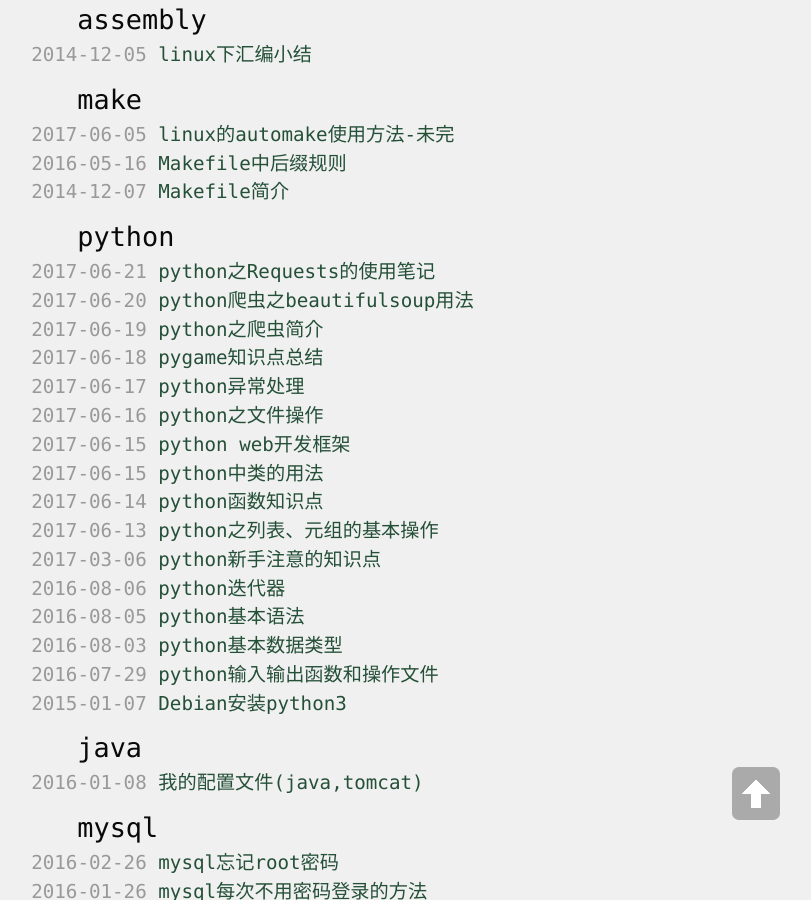
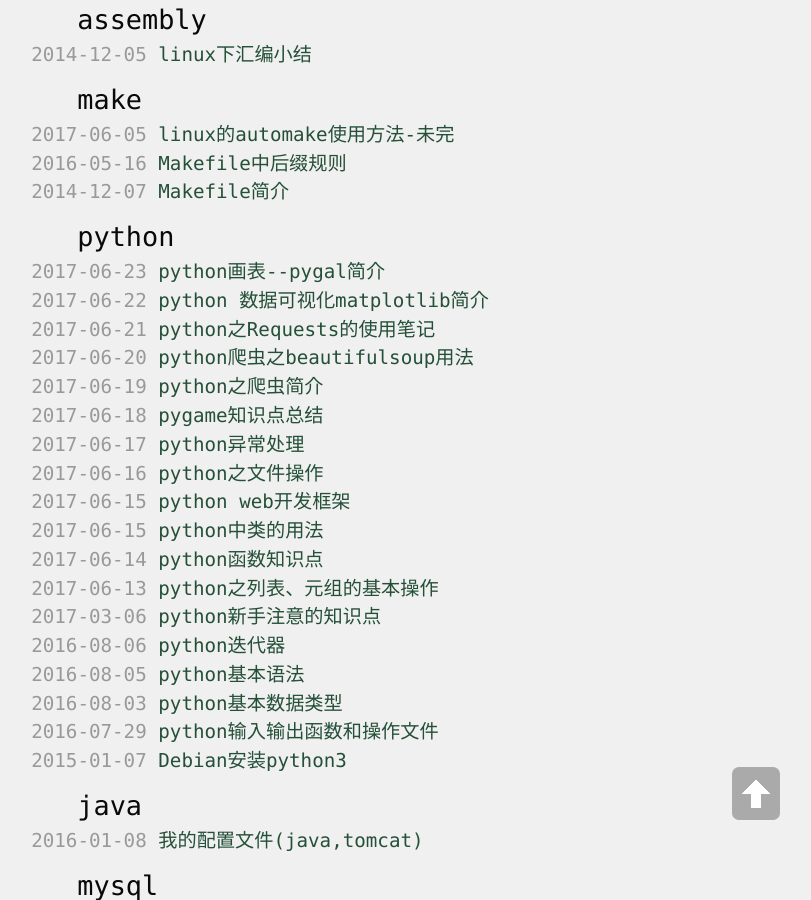
Before and after one commit to yuzibo/yuzibo.github.io, a Jekyll site: the page built from class.html, in a window 1280 px wide and 900 px high, scrolled down 4577 px. Shown: the whole window, without its empty margins (324-1135 px from the left). Built offline with Jekyll 4.4.1, drawn with Linux system fonts in a browser that asks for light colours; comment, search, counter and statistics services are not loaded; some of the changed lines change nothing that is shown.

Commit message:
add two files

````diff
--- /dev/null
+++ b/_posts/2017-06-22-python_matplotlib.md
@@ -0,0 +1,226 @@
+---
+title: "python 数据可视化matplotlib简介"
+category: python
+layout: article
+---
+
+
+# install
+
+python 2.7:
+
+	sudo apt-apt install matplotlib
+
+
+## 小试牛刀
+
+```python
+import matplotlib.pyplot as plt
+
+squares = [1, 4, 9,25]
+plt.plot(squares)
+plt.show()
+```
+
+这个代码段就打开了一个二维坐标图。我们首先导入模块pyplot,因为它有很多用于生成图表的函数。
+
+下面作为更详细的介绍.
+
+## 修改标签文字和线条粗细
+
+```python
+
+import matplotlib.pyplot as plt
+import matplotlib
+
+zhfont1 = matplotlib.font_manager.FontProperties(fname='/usr/share/fonts/truetype/wqy/wqy-zenhei.ttc')
+
+squares = [1, 4, 9, 16, 25]
+plt.plot(squares, linewidth = 5)
+
+# 　set title
+plt.title(u"平方数据",fontsize = 24, fontproperties=zhfont1)
+plt.xlabel(u"值", fontsize = 12, fontproperties=zhfont1)
+plt.ylabel(u"值的平方", fontsize = 12, fontproperties=zhfont1)
+
+# set scale
+plt.tick_params(axis='both', labelsize=14)
+plt.show()
+
+```
+参数*linewidth*决定了plot()绘制的线条的粗细，像title, xlabel,ylabel这些就不用多说了吧，尤其第三个参数fontproperties这个下面就有介绍。
+
+plt.tick_params就是设置刻度的样式，其中指定的实参将影响x轴和y轴的刻度(axis='both')
+
+显示的效果如下：
+
+![mat_1.png](http://yuzibo.qiniudn.com/mat_1.png)
+
+
+大家请注意第zhfont1,这个对象就是指定matplotlib使用的字体，这个不指明的话容易造成乱码，这里，有必要说一下fname的参数，这个传递不对的话也不行。
+
+怎么看你的系统支持哪一种字体呢？使用：
+
+```bash
+fc-list
+```
+
+然后指明字体路径即可。
+
+## 校正图形
+
+不知道大家有没有注意到上面的图片中，有几个问题，那就是在4.0这个点指向了25，现在就得修复这个问题了。
+
+```python
+input_values = [1, 2, 3, 4, 5]
+squares = [1, 4, 9, 16, 25]
+plt.plot(input_values, squares, linewidth = 5)
+```
+效果如下图所示：
+
+![mat_2.png](http://yuzibo.qiniudn.com/mat_2.png)
+
+这种方式是浅显易懂的，主要是因为有了输入数据，而不必需要matplotlib去猜。
+
+## 分散点(scatter)
+上面的图像是连续的，如果使用分散点，那么就可以使用scatter()方法了。
+
+为了节省空间，下面的代码段中有很多的注释，这里就不一一讲解了。
+
+```python
+plt.scatter(2,4)
+
+# 一系列的点
+x_values = [1,2,3,4,5]
+y_values = [1, 4, 9, 16, 25]
+plt.scatter(x_values, y_values, s=100)
+
+#自己填充数字 及　确定刻度范围
+# 这样的填充点因为数据太密了，连成一条曲线了
+x_values = list(range(1, 1001))
+y_values = [x**2 for x in x_values]
+
+plt.axis([0, 1100, 0, 1100000])
+
+# edgecolor 删除点的轮廓和改变颜色
+plt.scatter(x_values, y_values, c = 'red', edgecolor = 'none', s=40)
+
+# 颜色映射colormap: 根据数据的变化规律用颜色展示出来。
+# c = y_values 就是将颜色索引值传递给c
+plt.scatter(x_values, y_values,  edgecolor = 'none', c = y_values, s=40)
+
+# 自动保存图像,这里需要注意的是将　plt.show()替换掉，否则就会显示为一张空白的图片
+plt.savefig('squares_plot.png', bbox_inches = 'tight')
+
+```
+
+其他的代码不用改变，只是代替plt.plot()方法即可。
+
+# 随机漫步
+
+这个东西有点类似随机化算法，下面请看代码实现.
+
+code in random_walk.py:
+
+```python
+
+from random import choice
+
+class RandomWalk():
+    def __init__(self, num_point = 5000):
+        """ 初始化随机漫步的属性"""
+        self.num_point = num_point
+
+        # 所有的随机漫步都始于(0,0)
+        self.x_values = [0]
+        self.y_values = [0]
+
+
+    def fill_walk(self):
+    # walk and up to length of
+        while len(self.x_values) < self.num_point:
+        # decise direction and distance
+            x_direction = choice([-1, 1])
+            x_distance = choice([0, 1, 2, 3, 4])
+            x_step = x_direction * x_distance
+
+            y_direction = choice([-1, 1])
+            y_distance = choice([0, 1, 2,3,4])
+            y_step = y_direction * y_distance
+
+        # refuse keep original
+            if x_step == 0 and y_step == 0:
+                continue
+
+        # caluate next x and y, x_step add last element in x_values
+            next_x = self.x_values[-1] + x_step
+            next_y = self.y_values[-1] + y_step
+
+            self.x_values.append(next_x)
+            self.y_values.append(next_y)
+```
+
+上面的代码只是定义了一个使用的类，下面是使用的方法。
+
+code in rw_visual.py:
+
+```python
+
+import matplotlib.pyplot as plt
+
+from mpl_squares import RandomWalk
+
+# 创建一个RandomWalk（）实例
+
+rw = RandomWalk()
+rw.fill_walk()
+
+plt.scatter(rw.x_values, rw.y_values, s=15)
+
+plt.show()
+
+```
+
+效果如图所示：
+
+![mat_3.png](http://yuzibo.qiniudn.com/mat_3.png)
+
+还可以使用循环，做一下好几次变化的输出：
+
+```python
+while True:
+	--[snip]--
+
+	keep_running = raw_input("make a another(y/n)?")
+	if keep_running == 'n'
+	break
+```
+
+还可以像前面那样使用颜色映射：
+
+```python
+point_numbers = list(range(rw.num_point))
+plt.scatter(rw.x_values, rw.y_values, c=point_numbers, cmap=plt.cm.Blues, edgecolor='none', s=15)
+```
+
+还可以突出起点和终点:
+
+```python
+
+plt.scatter(rw.x_values, rw.y_values, c=point_numbers, cmap=plt.cm.Blues, edgecolor='none', s=15)
+--[snip]--
+    plt.scatter(0,0,c='green', edgecolor='none', s=100)
+    plt.scatter(rw.x_values[-1], rw.y_values[-1], c='red', edgecolor='none', s=15)
+--[snip]--
+```
+也就是说,plt.scatter方法是可以前后调用的，当你前面已经描绘出随机点的时候，后面的可以突出起点和终点.
+
+还可以隐藏坐标轴:
+
+```python
+
+    plt.axes().get_xaxis().set_visible(False)
+    plt.axes().get_yaxis().set_visible(False)
+```
+
+实际上介绍到这里，还是希望大家能够阅读文档，这里的实质性的东西太少，并不能给你一个透彻的理解.
--- /dev/null
+++ b/_posts/2017-06-23-python_pygal.md
@@ -0,0 +1,86 @@
+---
+title: "python画表--pygal简介"
+category: python
+layout: article
+---
+
+# install
+
+	sudo pip install pygal
+
+python可以画比较优美的图表，现在介绍一下pygal的简单用法，下面模拟一个掷骰子的游戏。
+
+code in die.py
+
+```python
+from random import randint
+class Die():
+    """ a class of die(骰子)"""
+    def __init__(self, num_sides = 6):
+        # default a die have 6 sides
+        self.num_sides = num_sides
+
+        def roll(self):
+            """ return a random number between 1 and side"""
+            return randint(1, self.num_sides)
+```
+下面是实例化的代码： code in die_visual.py
+```python
+
+from die import Die
+
+die = Die()
+# throw die, result in a list
+results = []
+
+for roll_num in range(100):
+    result = die.roll()
+    results.append(result)
+
+print(results)
+```
+上面的代码你应该知道怎么去运行吧？
+
+### 分析结果
+很简单，就是简单的把１，２,,,６出现的频率分析一下：
+
+```python
+--[snip]--
+frequencier = []
+for value in range(1, die.num_sides + 1):
+    frequency = results.count(value)
+    frequencier.append(frequency)
+--[snip]--
+```
+这个思想和上面的没啥区别，关键有一点我不是很明白，为什么是从点数是从１到die.num_sides+1,直接到die.num_sides不行吗?不行，请看下面的代码:
+
+```python
+for i in range(1, 6):
+    print i
+# output: 1 2 3 4 5
+```
+
+原来是两端取一端的。
+
+#  绘制直方图
+下面的才是今天的重点，
+
+```python
+--[snip]--
+# 绘制直方图
+
+hist = pygal.Bar()
+hist.title = u"投掷1000次的结果"
+hist.x_labels = ['1','2','3','4','5','6']
+hist.x_title = u"结果"
+hist.y_title = u"结果的频率"
+
+hist.add('D6', frequencier)
+hist.render_to_file('die_visual.svg')
+```
+
+效果如下所示：
+
+![pygal_1.png](http://yuzibo.qiniudn.com/pygal_1.png)
+
+下面就是画出两个骰子的分布图，代码只需做一个修改，为了不占用空间，请[参考](0https://github.com/yuzibo/linux-programming/tree/master/python/python_crash/visual)
````
Also changed, not shown: _posts/2015-01-14-KeySyscalls.md (+7 -5 lines).
